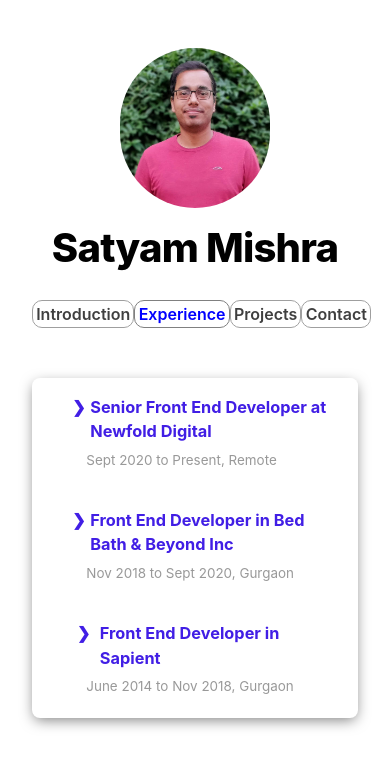
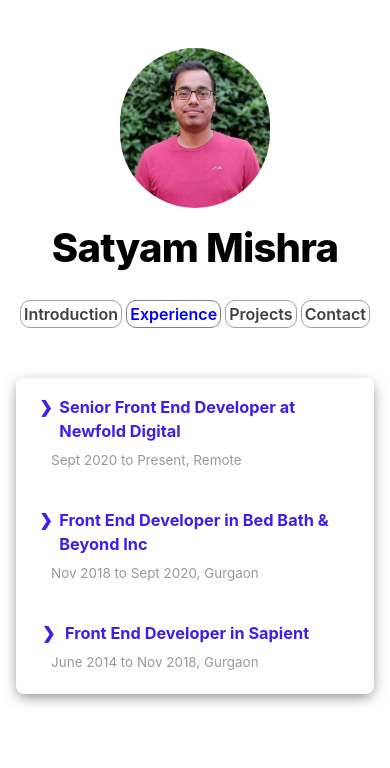
Before and after one commit to page-source/satyam-mishra-app, a Next.js app: page /experience in a window 390 px wide. Shown: the top 768 px of the page. Built offline with nearby package versions, Linux system fonts and the light colour scheme.

Commit message:
Some more improvements

```diff
--- a/components/layout.module.css
+++ b/components/layout.module.css
@@ -56,6 +56,7 @@
 @media (max-width: 768px) {
   .container {
     max-width: 100%;
+    margin: 3rem 0;
   }
 
   .container .col1 {
--- a/styles/accordion.module.css
+++ b/styles/accordion.module.css
@@ -18,7 +18,7 @@
   border-radius: 8px;
   overflow: hidden;
   box-shadow: 0 4px 14px -2px rgba(0, 0, 0, 0.5);
-  padding-left: 1em;
+  padding-left: 0;
 }
 .tab {
   width: 100%;
@@ -46,7 +46,7 @@
 
 .tabContent {
   max-height: 0;
-  padding: 1em 0 0 2em;
+  padding: 1em 0 0 1em;
   color: #2c3e50;
   background: white;
   transition: all 0.5s;
```
